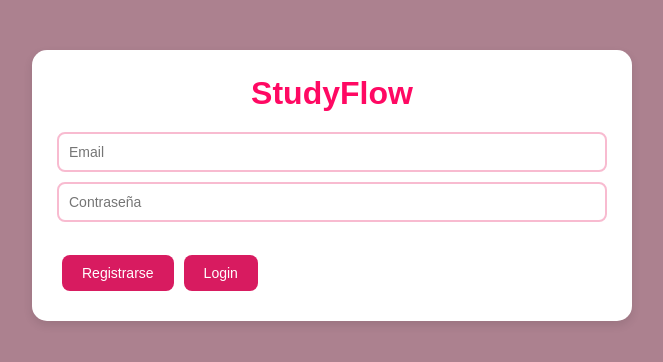
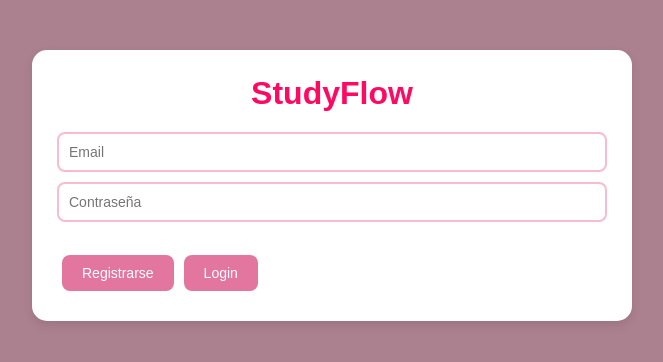
Before and after one commit to Tatibnomb/TP-2-Aplicaci-n-Serverless, a React (Vite) app in the folder studyflow/: page / in a window 1280 px wide. Shown: the top 362 px of the page, without its empty margins (308-971 px from the left). Built offline with nearby package versions, Linux system fonts and the light colour scheme.

Commit message:
agregamos iconos a los botones de editar y eliminar tarea

```diff
--- a/studyflow/src/App.jsx
+++ b/studyflow/src/App.jsx
@@ -180,11 +180,11 @@ const logout = async () => {
             {t.titulo}
 
             <button onClick={() => editarTarea(t.id, t.titulo)}>
-
+              ✏
             </button>
 
             <button onClick={() => eliminarTarea(t.id)}>
-
+              ❌
             </button>
           </li>
         ))}
--- a/studyflow/src/index.css
+++ b/studyflow/src/index.css
@@ -58,7 +58,7 @@ input:focus {
 
 /* Botones */
 button {
-  background-color: #d81b60; /* fondo rosa */
+  background-color: #e2769e; /* fondo rosa */
   color: white;
   border: none;
   padding: 10px 20px;
@@ -70,7 +70,7 @@ button {
 
 /* Cuando paso el mouse por encima del botón */
 button:hover {
-  background-color: #ad1457; /* se oscurece un poco */
+  background-color: #d15a8e; /* se oscurece un poco */
 }
 
 /* Lista de tareas (saco los puntitos) */
```
